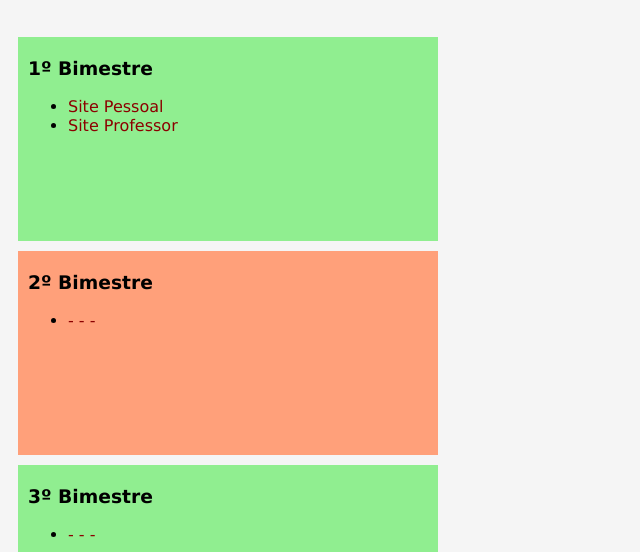
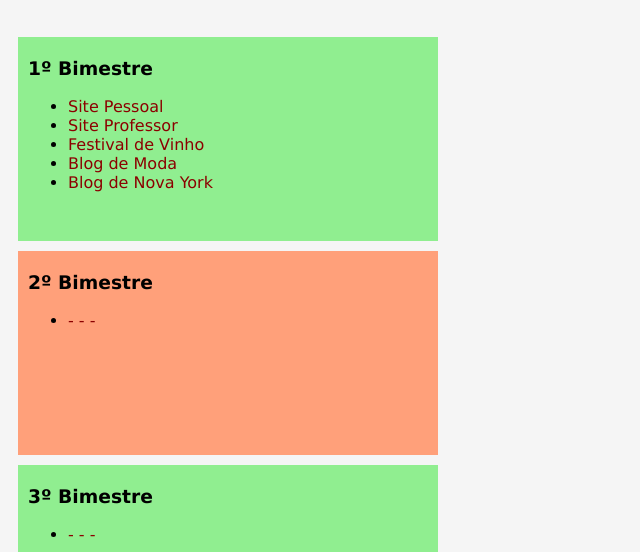
Before and after one commit to PedroAug91/aweb, a plain HTML site: page index.html in a window 1280 px wide. Shown: the part 248-800 px from the top of the page, without its empty margins (0-640 px from the left). Drawn offline with Linux system fonts and the light colour scheme.

Commit message:
Adicionado links para as páginas das atividades.

```diff
--- a/index.html
+++ b/index.html
@@ -21,6 +21,9 @@
         <ul>
             <li><a href="#">Site Pessoal</a></li>
             <li><a href="#">Site Professor</a></li>
+            <li><a href="bimestre-1/festival">Festival de Vinho</a></li>
+            <li><a href="bimestre-1/blogmoda">Blog de Moda</a></li>
+            <li><a href="bimestre-1/blognovayork">Blog de Nova York</a></li>
         </ul>
     </div>
     <div class="bimestre bimPar">
```
